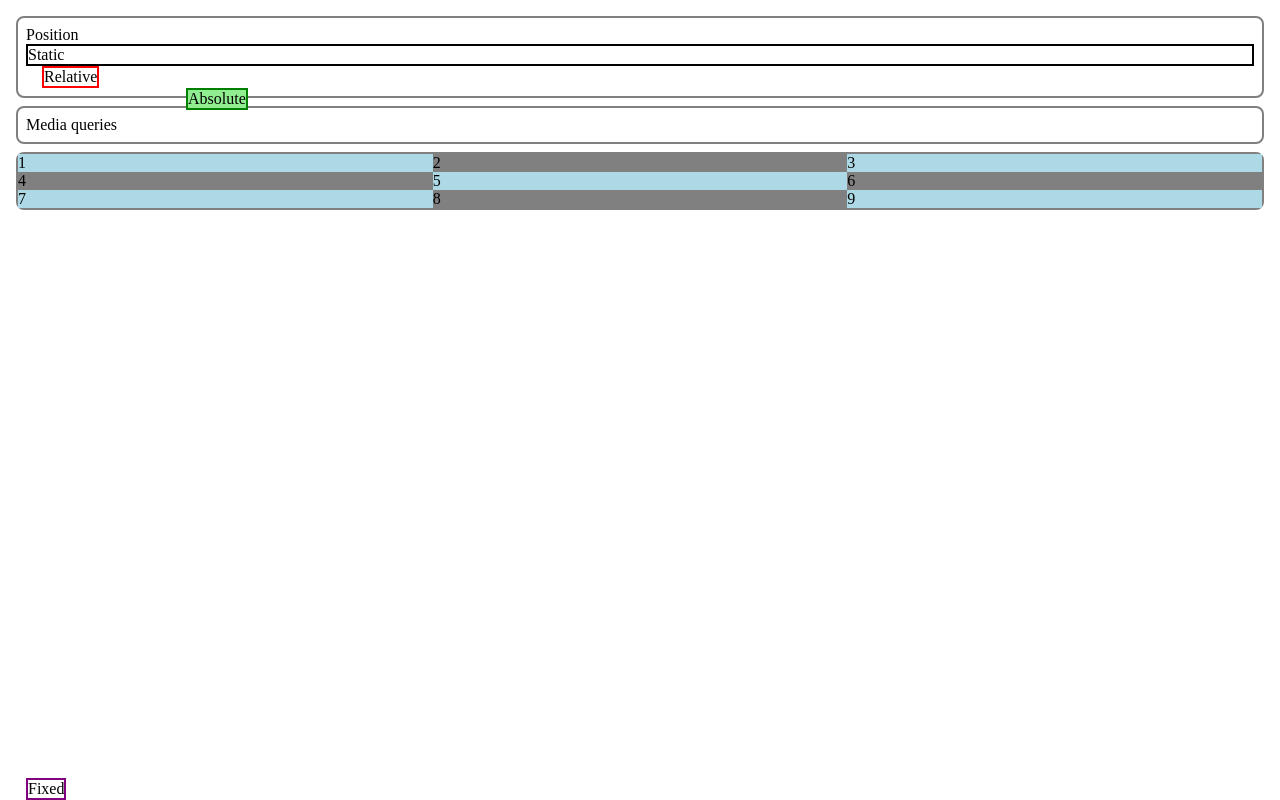
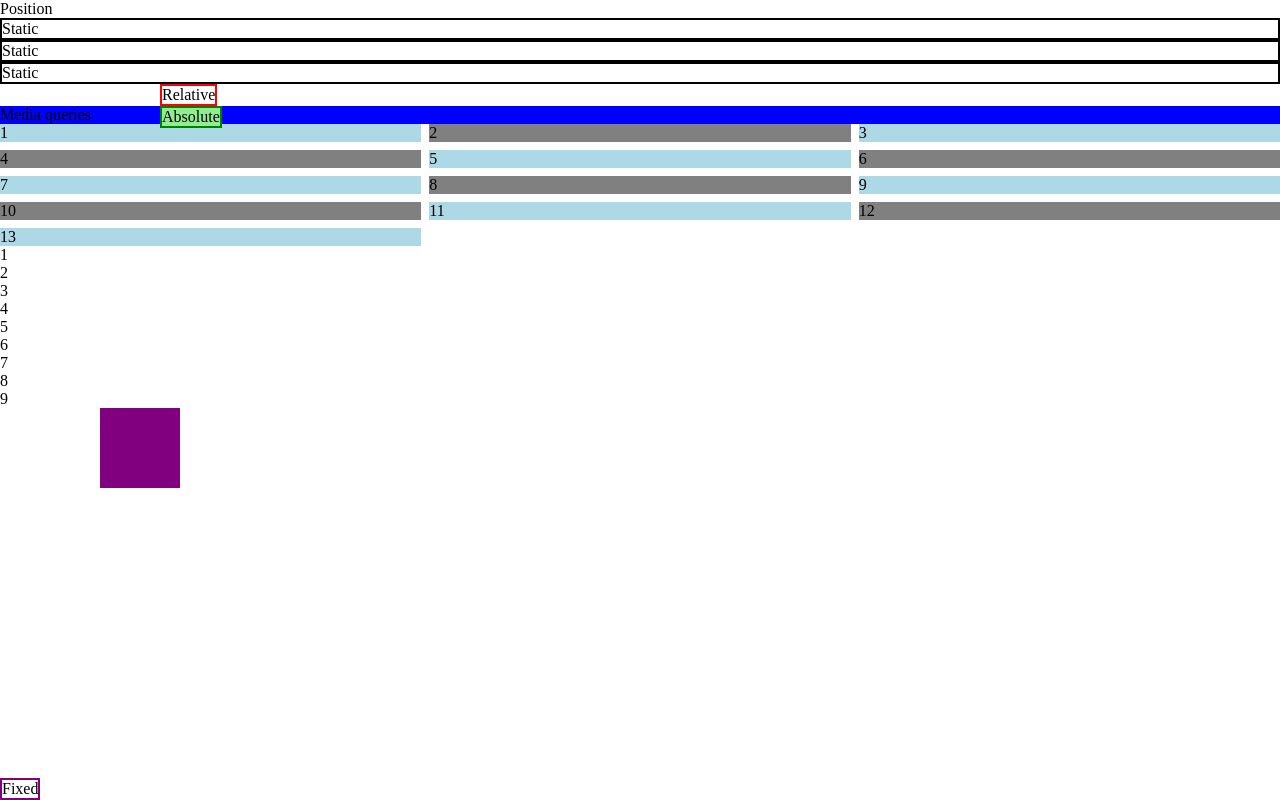
Before and after one commit to putuphillipsteven/html-basic, a plain HTML site: page 2024-07-15/index.html in a window 1280 px wide. Drawn offline with Linux system fonts and the light colour scheme.

Commit message:
fix(just push)

```diff
--- a/2024-07-15/index.html
+++ b/2024-07-15/index.html
@@ -10,13 +10,14 @@
 				position: static;
 				border: 2px solid black;
 				/* Tidak bisa dikasih position */
-				left: 10px;
+				left: 1001px;
+				/* margin-left: 16px; */
 			}
 			.relative {
+				position: relative;
 				width: fit-content;
-				position: relative;
 				border: 2px solid red;
-				left: 16px;
+				left: 160px;
 			}
 			.absolute {
 				position: absolute;
@@ -31,8 +32,10 @@
 			}
 			#content {
 				display: grid;
+				gap: 0.5em;
 				grid-template-columns: repeat(3, 1fr);
-				grid-template-rows: repeat(3, 1fr);
+				/* grid-template-columns: 10px 300px 1fr; */
+				grid-template-rows: repeat(5, 1fr);
 				width: 100%;
 				height: 100%;
 			}
@@ -40,11 +43,22 @@
 				background-color: lightblue;
 			}
 			#content div:nth-child(even) {
-				background-color: grey;
+				background-color: gray;
 			}
 			section.grid {
 				padding: 0;
 			}
+
+			.box {
+				width: 5em;
+				height: 5em;
+				background-color: purple;
+				/* transform: rotate(100deg); */
+				transform: perspective(700px) translateX(100px);
+			}
+			/* .transform {
+				transform: translate(100px, 100px);
+			} */
 		</style>
 	</head>
 	<body>
@@ -52,9 +66,17 @@
 			<p>Position</p>
 			<div>
 				<p class="static">Static</p>
+				<p style="border: 2px solid black">Static</p>
+				<p class="static">Static</p>
 			</div>
-			<div><p class="relative">Relative</p></div>
-			<div style="position: relative"><p class="absolute">Absolute</p></div>
+			<div>
+				<p class="relative">Relative</p>
+			</div>
+			<div style="position: relative">
+				<!-- <p>Test</p> -->
+				<!-- <p>Test</p> -->
+				<p class="absolute">Absolute</p>
+			</div>
 			<div><p class="fixed">Fixed</p></div>
 		</section>
 		<section class="media-queries">
@@ -71,7 +93,27 @@
 				<div class="box7">7</div>
 				<div class="box8">8</div>
 				<div class="box9">9</div>
+				<div class="box9">10</div>
+				<div class="box9">11</div>
+				<div class="box9">12</div>
+				<div class="box9">13</div>
 			</div>
+		</section>
+		<section class="flex">
+			<div id="content-flex">
+				<div class="box1">1</div>
+				<div class="box2">2</div>
+				<div class="box3">3</div>
+				<div class="box4">4</div>
+				<div class="box5">5</div>
+				<div class="box6">6</div>
+				<div class="box7">7</div>
+				<div class="box8">8</div>
+				<div class="box9">9</div>
+			</div>
+		</section>
+		<section class="transform">
+			<div class="box"></div>
 		</section>
 	</body>
 </html>
--- a/2024-07-15/styles.css
+++ b/2024-07-15/styles.css
@@ -1,33 +1,26 @@
 * {
 	margin: 0;
 	padding: 0;
-	box-sizing: border-box;
 }
-
 body {
 	max-width: 100vw;
 	min-height: 100vh;
-	padding: 1em;
-	display: flex;
-	flex-direction: column;
-	align-items: center;
-	row-gap: 0.5em;
-	justify-content: start;
 }
 
-section {
-	width: 100%;
-	justify-content: start;
-	padding: 0.5em;
-	display: flex;
-	flex-direction: column;
-	justify-content: start;
-	border: 2px solid gray;
-	border-radius: 0.5em;
+.media-queries {
+	background-color: red;
 }
 
-@media only screen and (max-width: 480px) {
-	section.media-queries {
-		background-color: lightblue;
+#content-flex {
+	/* display: flex; */
+	flex-direction: column;
+}
+
+@media screen and (min-width: 768px) {
+	.media-queries {
+		background-color: blue;
+	}
+	#content-flex {
+		flex-direction: row-reverse;
 	}
 }
```
